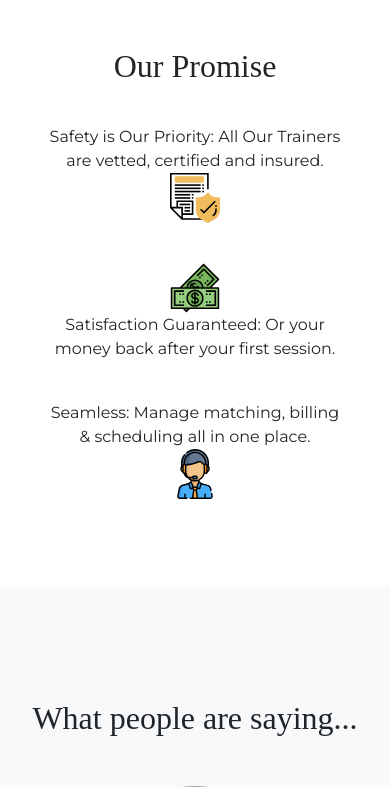
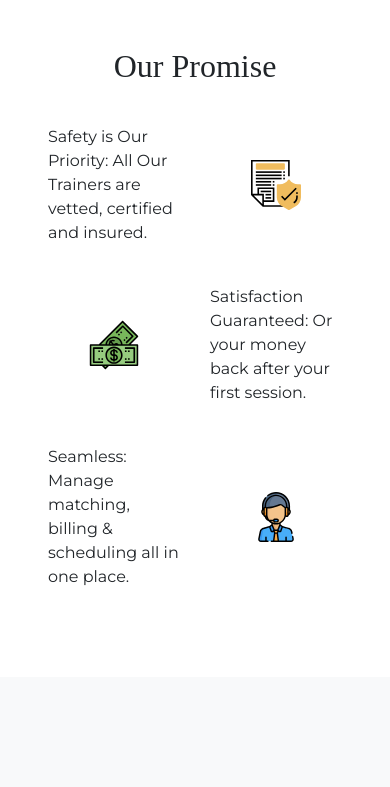
Before and after one commit to hatimalattas/Darribny, a Flask app: page / in a window 390 px wide. Shown: the part 3638-4425 px from the top of the page. Run offline with Flask 2, Linux system fonts and the light colour scheme; some libraries are stand-ins or nearby versions; some web fonts are replaced.

```diff
--- a/darribny/models.py
+++ b/darribny/models.py
@@ -24,7 +24,7 @@ class User(db.Model,UserMixin):
     city = db.Column(db.String(64),nullable=False)
     mobile = db.Column(db.String(10),unique=True,nullable=False)
     role = db.Column(db.String(64), nullable=False)
-    price = db.Column(db.Integer,nullable=False)
+    price = db.Column(db.Integer)
     sports = db.Column(pg.ARRAY(db.String(120)))
     bio = db.Column(db.Text)
 
--- a/darribny/templates/base.html
+++ b/darribny/templates/base.html
@@ -90,7 +90,7 @@
         {% endif %} {% endfor %} {% endif %} {% endwith %}
         <!-- Navigation -->
         <nav
-          class="container-fluid navbar navbar-expand-lg navbar-dark bg-dark"
+          class="container-fluid navbar navbar-expand-lg navbar-dark bg-dark sticky-top"
         >
           <a class="navbar-brand text-white ml-md-5" href="{{ url_for('core.index') }}"
             >Darribny</a
--- a/darribny/templates/index.html
+++ b/darribny/templates/index.html
@@ -99,23 +99,23 @@
         <h2 class="showcases-margin">Our Promise</h2>
 
         <div class="row showcases-margin">
-          <div class="col-lg-6">
-            <li class="my-auto">
+          <div class="col-6">
+            <li class="my-auto text-justify text-left">
               Safety is Our Priority: All Our Trainers are vetted, certified and
               insured.
             </li>
           </div>
-          <div class="col-lg-6 my-auto">
+          <div class="col-6 my-auto">
             <img class="icon" src="../static/icons/contract.svg" alt="" />
           </div>
         </div>
 
         <div class="row showcases-margin">
-          <div class="col-lg-6 my-auto">
+          <div class="col-6 my-auto">
             <img class="icon" src="../static/icons/money.svg" alt="" />
           </div>
-          <div class="col-lg-6 my-auto">
-            <li class="my-auto">
+          <div class="col-6 my-auto">
+            <li class="my-auto text-justify text-left">
               Satisfaction Guaranteed: Or your money back after your first
               session.
             </li>
@@ -123,12 +123,12 @@
         </div>
 
         <div class="row showcases-margin">
-          <div class="col-lg-6 my-auto">
-            <li class="my-auto">
+          <div class="col-6 my-auto">
+            <li class="my-auto text-justify text-left">
               Seamless: Manage matching, billing & scheduling all in one place.
             </li>
           </div>
-          <div class="col-lg-6 my-auto">
+          <div class="col-6 my-auto">
             <img
               class="icon"
               src="../static/icons/customer-service.svg"
--- a/darribny/templates/login.html
+++ b/darribny/templates/login.html
@@ -1,6 +1,6 @@
 {% extends 'base.html' %} {% block content %} {% from "_render_field.html"
 import render_field %}
-<div class="row mt-5 mb-5">
+<div class="row mt-3 mb-5">
     <div class="col-sm-3 col-lg-4"></div>
     <div class="col-sm-6 col-lg-4">
         <div class="card mt-3 mb-3">
```
Also changed, not shown: darribny/templates/register.html (+15 -36 lines), darribny/users/forms.py (+7 -4 lines), migrations/versions/5a7b7af65d69_.py (added, +32 -0 lines).
